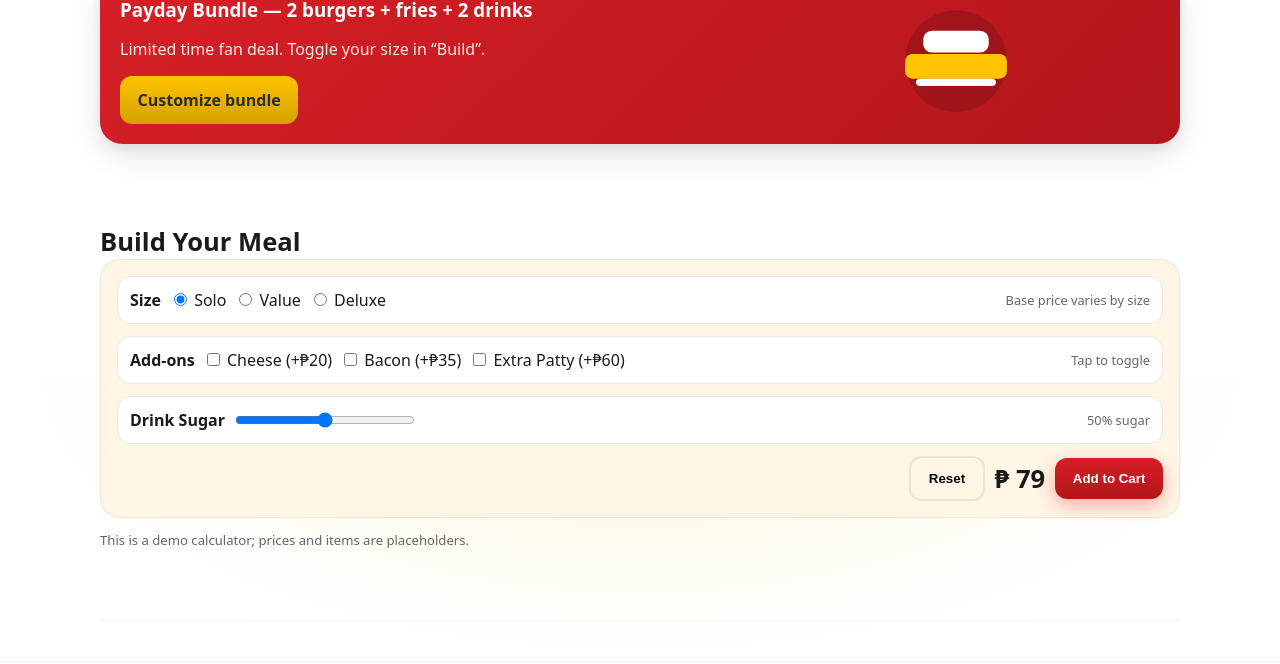
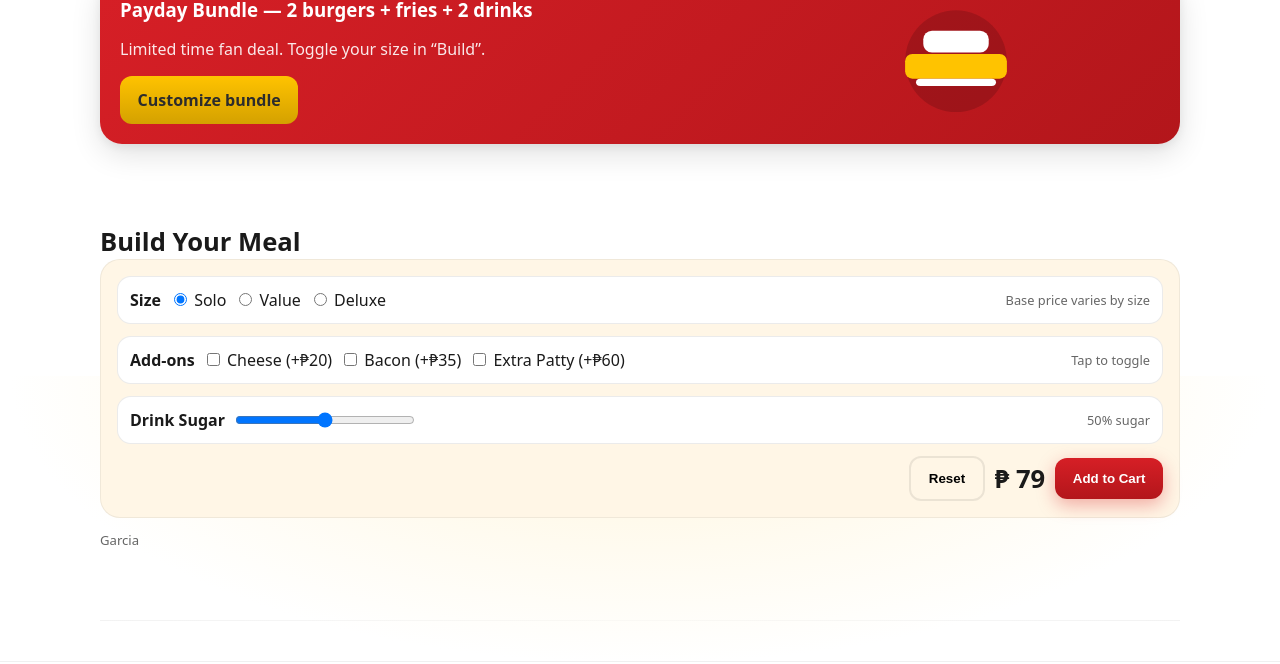
Before and after one commit to airamei-blip/MCDO, a plain HTML site: page web.html in a window 1280 px wide. Shown: the part 1224-1888 px from the top of the page. Drawn offline with Linux system fonts and the light colour scheme.

Commit message:
Update web.html

```diff
--- a/web.html
+++ b/web.html
@@ -545,7 +545,7 @@
 <button class="btn btn--primary" id="addCustom">Add to Cart</button>
 </div>
 </div>
-<p class="note">This is a demo calculator; prices and items are placeholders.</p>
+<p class="note">Garcia</p>
 </section>
 </main>
 <div class="container">
```
